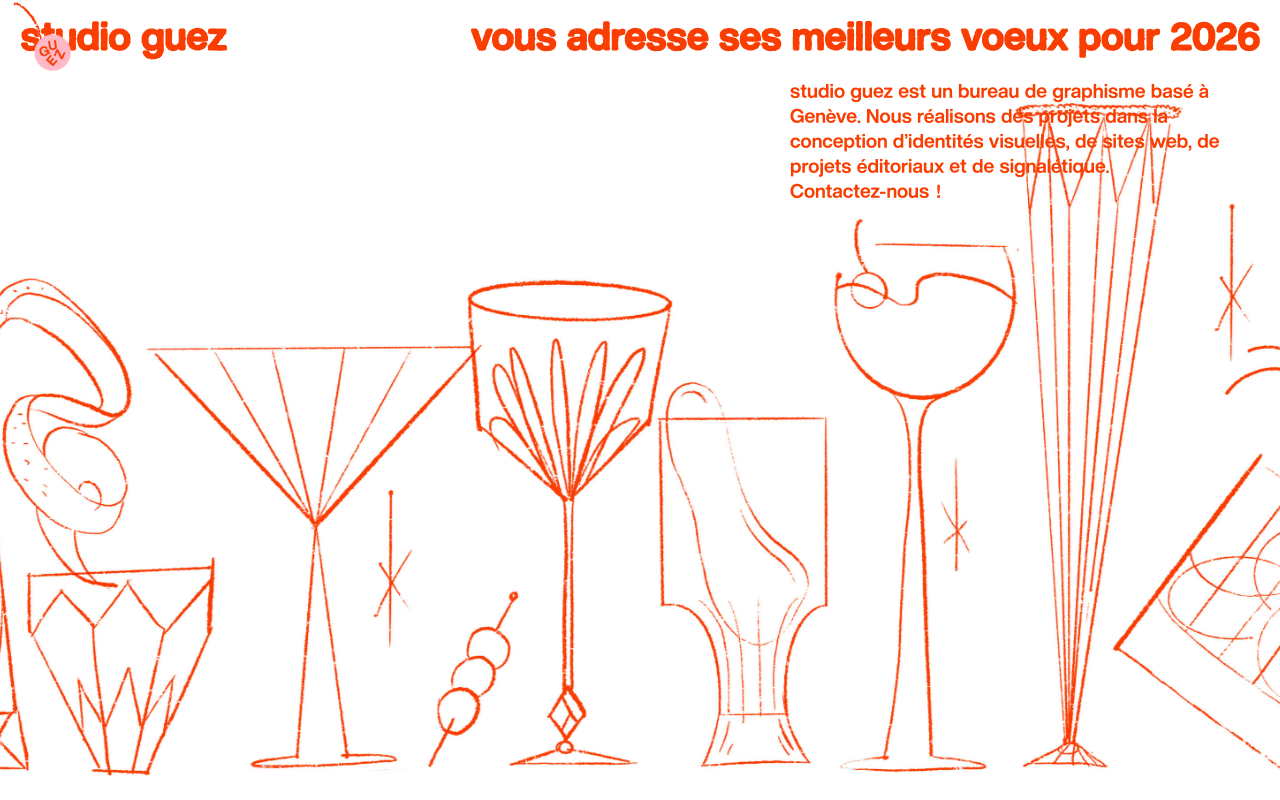
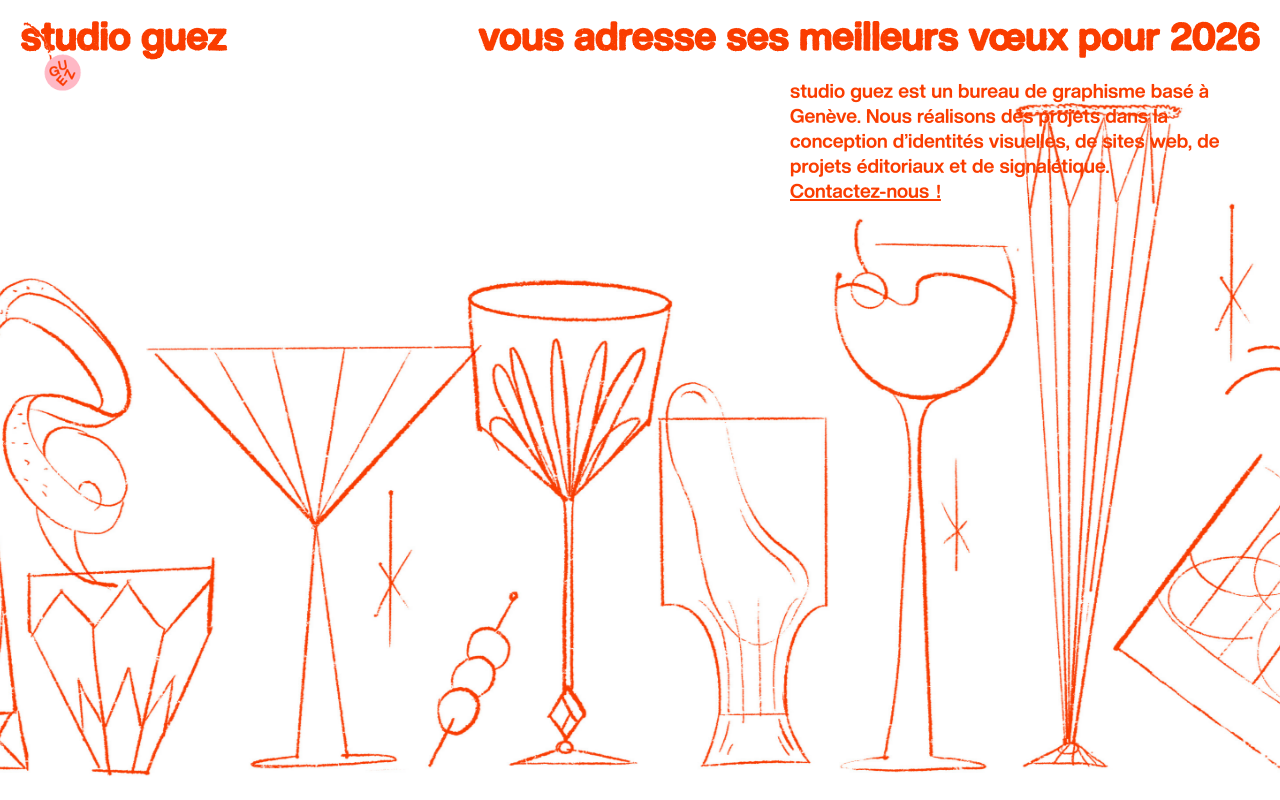
Before and after one commit to studio-guez/website, a Nuxt app: page / in a window 1280 px wide. Built offline with nearby package versions, Linux system fonts and the light colour scheme.

Commit message:
feat: mail logo position

```diff
--- a/app/app.vue
+++ b/app/app.vue
@@ -17,10 +17,12 @@
     </header>
 
     <div class="v-app__content">
-      <h1>vous adresse ses meilleurs voeux pour 2026</h1>
-      <p>studio guez est un bureau de graphisme basé
+    <h1>vous adresse ses meilleurs vœux pour 2026</h1>
+    <HtmlContentWithObfuscatedEmail
+      :textHtmlContent="`<p>studio guez est un bureau de graphisme basé
         à Genève. Nous réalisons des projets dans la conception d’identités visuelles, de sites web, de projets éditoriaux et de signalétique.
-        <br>Contactez-nous&nbsp;!</p>
+        <br><a target='_blank' href='mailto:hello@studio-guez.ch' >Contactez-nous&nbsp;!</a></p>`"
+    />
     </div>
 
     <div class="v-app__background-wrapper">
@@ -66,6 +68,7 @@ onMounted(() => {
   pointer-events: none;
   -webkit-user-drag: none;
   cursor: none !important;
+  transform: translate3d(1rem, 2rem, 0);
 }
 
 .v-app-header__title {
--- /dev/null
+++ b/app/components/HtmlContentWithObfuscatedEmail.vue
@@ -0,0 +1,155 @@
+<template>
+  <div
+    class="v-html-content-with-obfuscated-email"
+    ref="containerRef"
+    v-html="processedContent"
+  />
+</template>
+
+<script setup lang="ts">
+import { computed, ref, onMounted, nextTick, watch } from 'vue'
+
+const props = defineProps<{
+  textHtmlContent: string
+}>()
+
+const containerRef = ref<HTMLElement | null>(null)
+
+const emailRegex = /([a-zA-Z0-9._%+-]+@[a-zA-Z0-9.-]+\.[a-zA-Z]{2,})/g
+const mailtoRegex = /href=["']mailto:([a-zA-Z0-9._%+-]+@[a-zA-Z0-9.-]+\.[a-zA-Z]{2,})["']/g
+const telRegex = /(?<![0-9])(\+?[0-9]{1,4}[\s.\-()]?(?:[0-9][\s.\-()]?){6,14}[0-9])(?![0-9])/g
+const teltoRegex = /href=["']tel:([+0-9][\s.\-()0-9]{6,20})["']/g
+
+function encodeString(email: string): string {
+  return btoa(email)
+}
+
+function obfuscateEmailText(text: string): string {
+  return text
+    .replace(emailRegex, (match) => {
+      const encoded = encodeString(match)
+      return `<span class="obfusc-m" data-encoded-m="${encoded}">[email protégé]</span>`
+    })
+}
+function obfuscateMailLinks(html: string): string {
+  return html
+    .replace(mailtoRegex, (match, email) => {
+      console.log('match', match)
+      const encoded = encodeString(email)
+      console.log('encoded', encoded)
+      return `href="#" data-mto-encoded="${encoded}"`
+    })
+}
+
+function obfuscateTelText(text: string): string {
+  return text
+    .replace(telRegex, (match) => {
+      const encoded = encodeString(match)
+      return `<span class="obfusc-t" data-encoded-t="${encoded}">[téléphone protégé]</span>`
+    })
+}
+
+function obfuscateTelLinks(html: string): string {
+  return html
+    .replace(teltoRegex, (match, tel) => {
+      const encoded = encodeString(tel)
+      return `href="#" data-tto-encoded="${encoded}"`
+    })
+}
+
+const processedContent = computed(() => {
+  let content = props.textHtmlContent
+  console.log('content', content)
+  content = obfuscateMailLinks(content)
+  console.log('content', content)
+  content = obfuscateEmailText(content)
+  content = obfuscateTelText(content)
+  content = obfuscateTelLinks(content)
+  return content
+})
+
+function decodeAndReplaceEmails() {
+  if (!containerRef.value) return
+
+  const obfuscatedSpans = containerRef.value.querySelectorAll('.obfusc-m')
+  obfuscatedSpans.forEach((span) => {
+    const encoded = span.getAttribute('data-encoded-m')
+    if (encoded) {
+      try {
+        span.textContent = atob(encoded)
+      } catch (e) {
+        // Keep placeholder if decoding fails
+      }
+    }
+  })
+
+  const mailtoLinks = containerRef.value.querySelectorAll('[data-mto-encoded]')
+  mailtoLinks.forEach((link) => {
+    const encoded = link.getAttribute('data-mto-encoded')
+    if (encoded) {
+      try {
+        const decoded = atob(encoded)
+        link.setAttribute('href', `mailto:${decoded}`)
+        link.removeAttribute('data-mto-encoded')
+      } catch (e) {
+        // Keep # href if decoding fails
+      }
+    }
+  })
+}
+
+function decodeAndReplaceTels() {
+  if (!containerRef.value) return
+
+  const obfuscatedSpans = containerRef.value.querySelectorAll('.obfusc-t')
+  obfuscatedSpans.forEach((span) => {
+    const encoded = span.getAttribute('data-encoded-t')
+    if (encoded) {
+      try {
+        span.textContent = atob(encoded)
+      } catch (e) {
+        // Keep placeholder if decoding fails
+      }
+    }
+  })
+
+  const telLinks = containerRef.value.querySelectorAll('[data-tto-encoded]')
+  telLinks.forEach((link) => {
+    const encoded = link.getAttribute('data-tto-encoded')
+    if (encoded) {
+      try {
+        const decoded = atob(encoded)
+        link.setAttribute('href', `tel:${decoded}`)
+        link.removeAttribute('data-tto-encoded')
+      } catch (e) {
+        // Keep # href if decoding fails
+      }
+    }
+  })
+}
+
+function decodeAll() {
+  decodeAndReplaceEmails()
+  decodeAndReplaceTels()
+}
+
+onMounted(() => {
+  nextTick(() => {
+    window.setTimeout(() => decodeAll(), 1_000)
+  })
+})
+
+watch(() => props.textHtmlContent, () => {
+  nextTick(() => {
+    window.setTimeout(() => decodeAll(), 1_000)
+  })
+})
+</script>
+
+<style lang="scss" scoped>
+.v-html-content-with-obfuscated-email {
+  :deep(.obfusc-m) {
+    // Style identique au texte environnant
+  }
+}
+</style>
```
